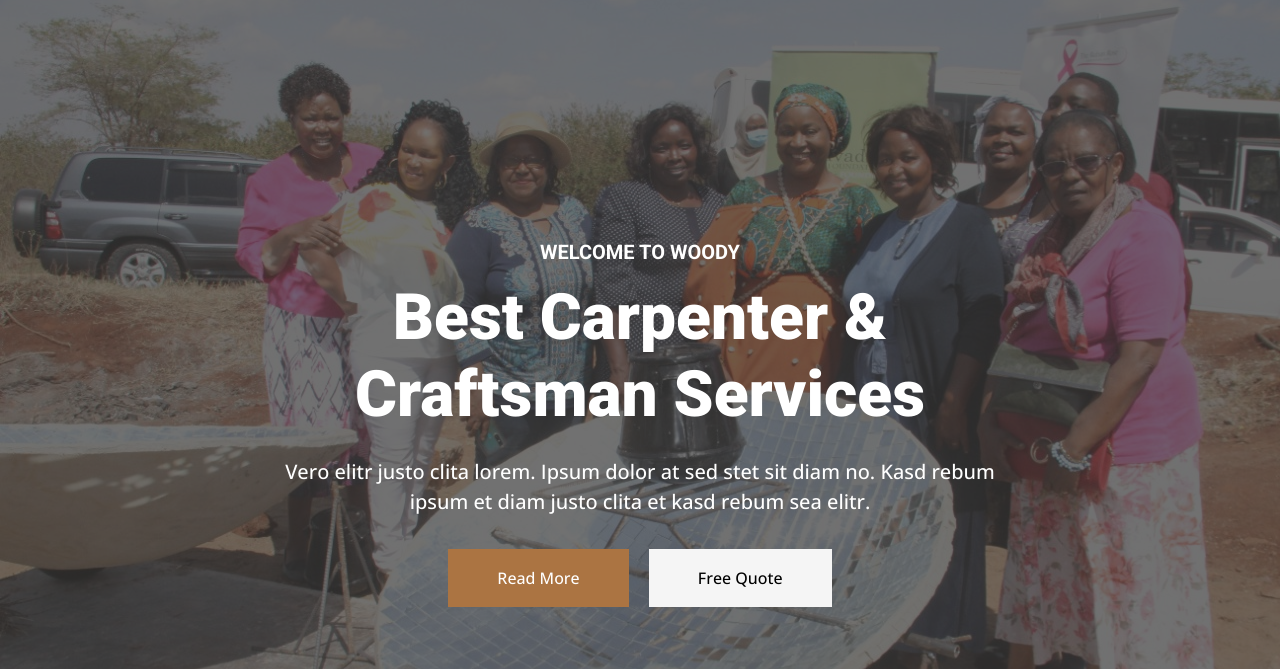
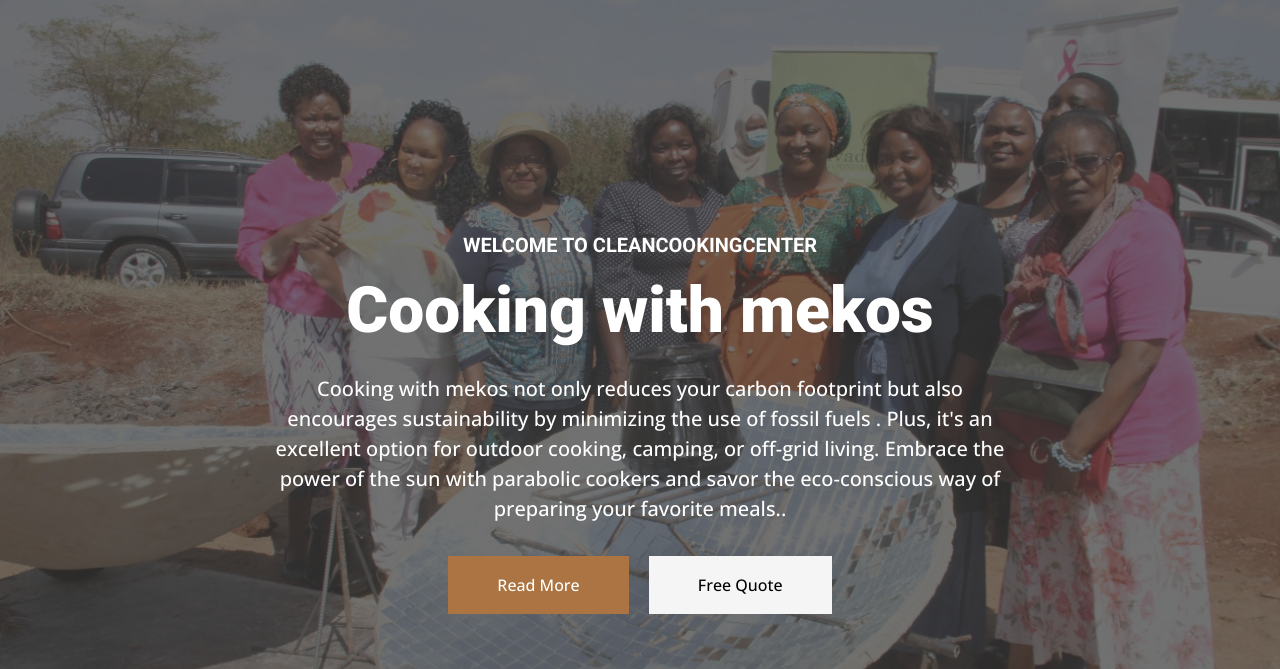
Before and after one commit to Royweru/cleancooking-html5-css3, a plain HTML site: page index.html in a window 1280 px wide. Shown: the part 131-800 px from the top of the page. Drawn offline with nearby package versions, Linux system fonts and the light colour scheme.

Commit message:
modified:   index.html

```diff
--- a/index.html
+++ b/index.html
@@ -113,9 +113,14 @@
                     <div class="container">
                         <div class="row justify-content-center">
                             <div class="col-12 col-lg-8 text-center">
-                                <h5 class="text-white text-uppercase mb-3 animated slideInDown">Welcome To WooDY</h5>
-                                <h1 class="display-3 text-white animated slideInDown mb-4">Best Carpenter & Craftsman Services</h1>
-                                <p class="fs-5 fw-medium text-white mb-4 pb-2">Vero elitr justo clita lorem. Ipsum dolor at sed stet sit diam no. Kasd rebum ipsum et diam justo clita et kasd rebum sea elitr.</p>
+                                <h5 class="text-white text-uppercase mb-3 animated slideInDown">Welcome To CleancookingCenter</h5>
+                                <h1 class="display-3 text-white animated slideInDown mb-4">Cooking with mekos</h1>
+                                <p class="fs-5 fw-medium text-white mb-4 pb-2">
+                                    Cooking with mekos not only reduces your carbon footprint but
+                                    also encourages sustainability by minimizing the use of fossil fuels .
+                                     Plus, it's an excellent option for outdoor cooking, camping, or off-grid living.
+                                      Embrace the power of the sun with parabolic cookers and savor the eco-conscious way of preparing your favorite meals.
+                                 </p>
                                 <a href="" class="btn btn-primary py-md-3 px-md-5 me-3 animated slideInLeft">Read More</a>
                                 <a href="" class="btn btn-light py-md-3 px-md-5 animated slideInRight">Free Quote</a>
                             </div>
@@ -129,9 +134,14 @@
                     <div class="container">
                         <div class="row justify-content-center">
                             <div class="col-12 col-lg-8 text-center">
-                                <h5 class="text-white text-uppercase mb-3 animated slideInDown">Welcome To WooDY</h5>
-                                <h1 class="display-3 text-white animated slideInDown mb-4">Best Carpenter & Craftsman Services</h1>
-                                <p class="fs-5 fw-medium text-white mb-4 pb-2">Vero elitr justo clita lorem. Ipsum dolor at sed stet sit diam no. Kasd rebum ipsum et diam justo clita et kasd rebum sea elitr.</p>
+                                <h5 class="text-white text-uppercase mb-3 animated slideInDown">Welcome To CleancookingCenter</h5>
+                                <h1 class="display-3 text-white animated slideInDown mb-4">Cooking with mekos</h1>
+                                <p class="fs-5 fw-medium text-white mb-4 pb-2">
+                                    Cooking with mekos not only reduces your carbon footprint but
+                                    also encourages sustainability by minimizing the use of fossil fuels .
+                                     Plus, it's an excellent option for outdoor cooking, camping, or off-grid living.
+                                      Embrace the power of the sun with parabolic cookers and savor the eco-conscious way of preparing your favorite meals..
+                                </p>
                                 <a href="" class="btn btn-primary py-md-3 px-md-5 me-3 animated slideInLeft">Read More</a>
                                 <a href="" class="btn btn-light py-md-3 px-md-5 animated slideInRight">Free Quote</a>
                             </div>
@@ -145,9 +155,14 @@
                     <div class="container">
                         <div class="row justify-content-center">
                             <div class="col-12 col-lg-8 text-center">
-                                <h5 class="text-white text-uppercase mb-3 animated slideInDown">Welcome To WooDY</h5>
-                                <h1 class="display-3 text-white animated slideInDown mb-4">Best Carpenter & Craftsman Services</h1>
-                                <p class="fs-5 fw-medium text-white mb-4 pb-2">Vero elitr justo clita lorem. Ipsum dolor at sed stet sit diam no. Kasd rebum ipsum et diam justo clita et kasd rebum sea elitr.</p>
+                                <h5 class="text-white text-uppercase mb-3 animated slideInDown">Welcome To CleancookingCenter</h5>
+                                <h1 class="display-3 text-white animated slideInDown mb-4">Cooking with mekos</h1>
+                                <p class="fs-5 fw-medium text-white mb-4 pb-2">
+                                    Cooking with mekos not only reduces your carbon footprint but
+                                    also encourages sustainability by minimizing the use of fossil fuels .
+                                     Plus, it's an excellent option for outdoor cooking, camping, or off-grid living.
+                                      Embrace the power of the sun with parabolic cookers and savor the eco-conscious way of preparing your favorite meals.
+                                </p>
                                 <a href="" class="btn btn-primary py-md-3 px-md-5 me-3 animated slideInLeft">Read More</a>
                                 <a href="" class="btn btn-light py-md-3 px-md-5 animated slideInRight">Free Quote</a>
                             </div>
```
